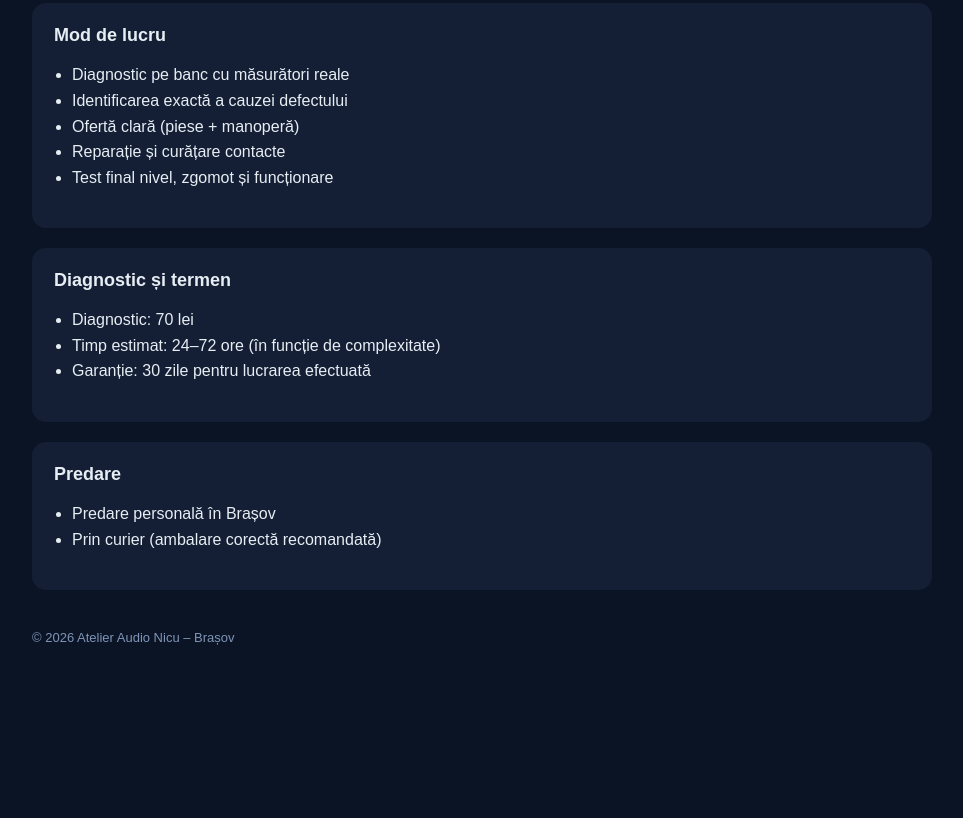
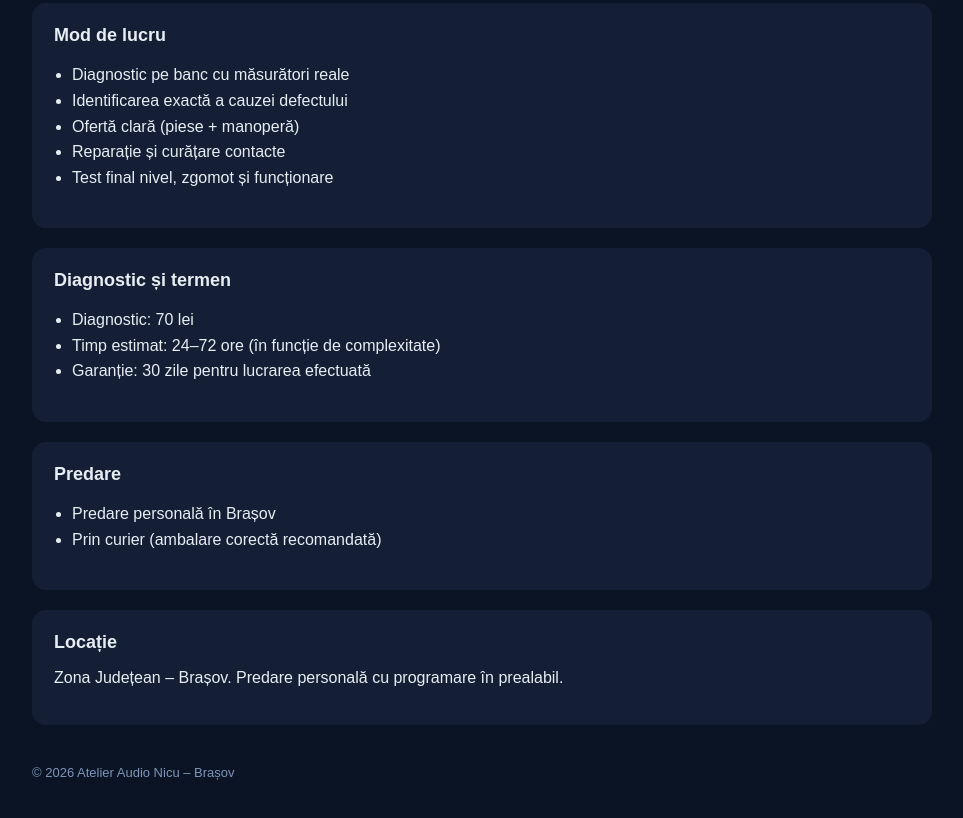
Before and after one commit to nicu-audio-atelier/nicu-audio-atelier.github.io, a plain HTML site: page index.html in a window 1280 px wide. Shown: the part 516-1334 px from the top of the page, without its empty margins (158-1121 px from the left). Before the commit the page ends 1201 px from the top, so only its background shows below. Drawn offline with Linux system fonts and the light colour scheme.

Commit message:
Update index.html

```diff
--- a/index.html
+++ b/index.html
@@ -140,7 +140,10 @@ Dacă nu răspund imediat, revin cu apel în aceeași zi.
 <li>Prin curier (ambalare corectă recomandată)</li>
 </ul>
 </div>
-
+<div class="section">
+<h2>Locație</h2>
+<p>Zona Județean – Brașov. Predare personală cu programare în prealabil.</p>
+</div>
 <div class="footer">
 © 2026 Atelier Audio Nicu – Brașov
 </div>
```
